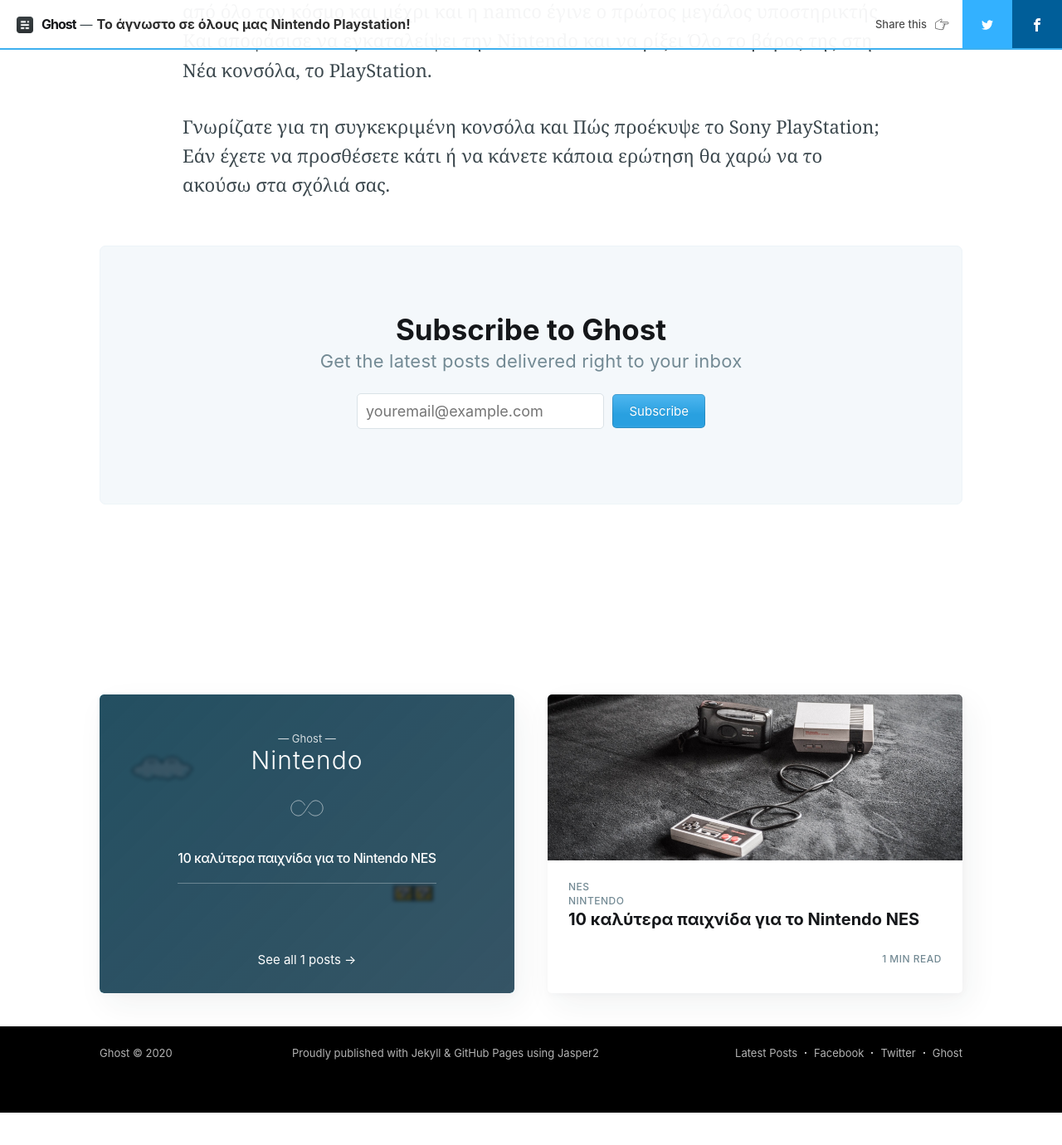
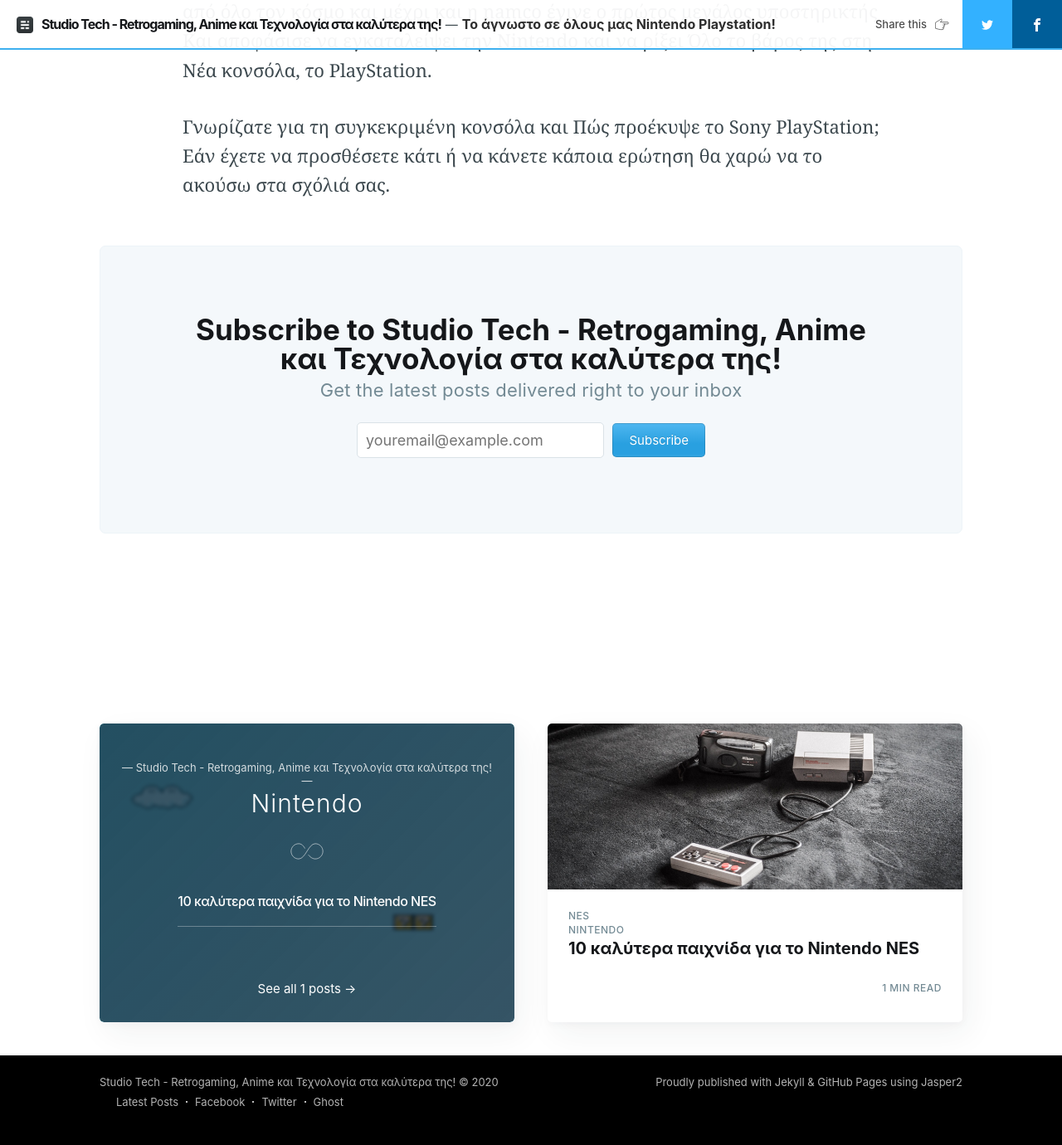
Before and after one commit to alexitsios/site, a Jekyll site: the page built from _posts/2020-05-05-to-agnosto-se-olous-mas-nintendo-playstation.markdown, in a window 1280 px wide and 1400 px high, scrolled down 4016 px. Shown: the top 1380 px of the window at 83% size. Built offline with Jekyll 4.4.1, drawn with Linux system fonts in a browser that asks for light colours; nearby versions of some CDN libraries; comment, search, counter and statistics services are not loaded; before the commit the page ends 5357 px from its top, so only the background shows below that.

Commit message:
Update _config.yml

```diff
--- a/_config.yml
+++ b/_config.yml
@@ -1,5 +1,5 @@
 ---
-title: Ghost
+title: Studio Tech - Retrogaming, Anime και Τεχνολογία στα καλύτερα της!
 timezone: UTC
 collections:
   posts:
```
